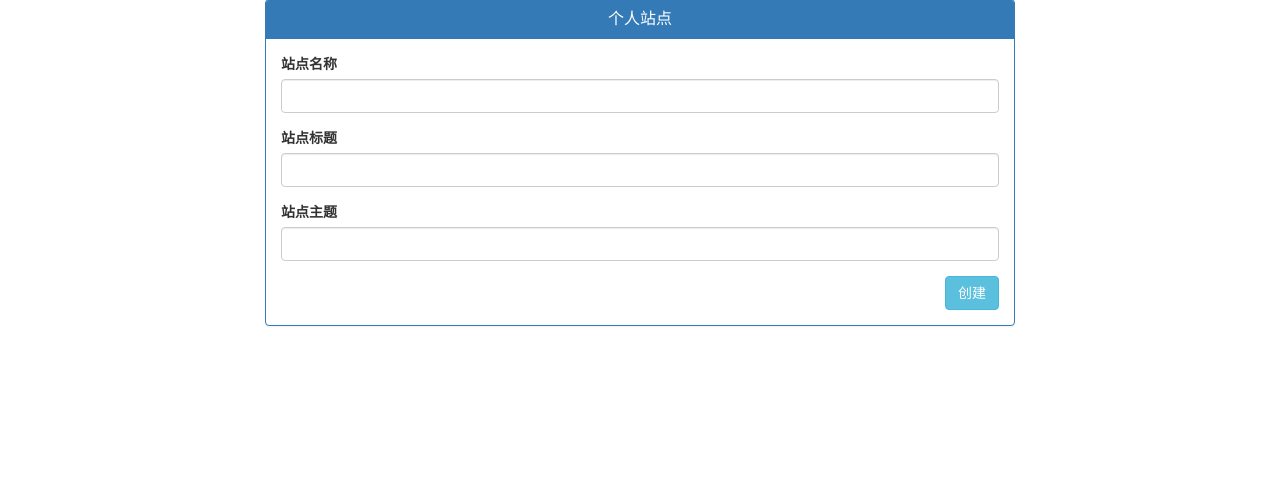
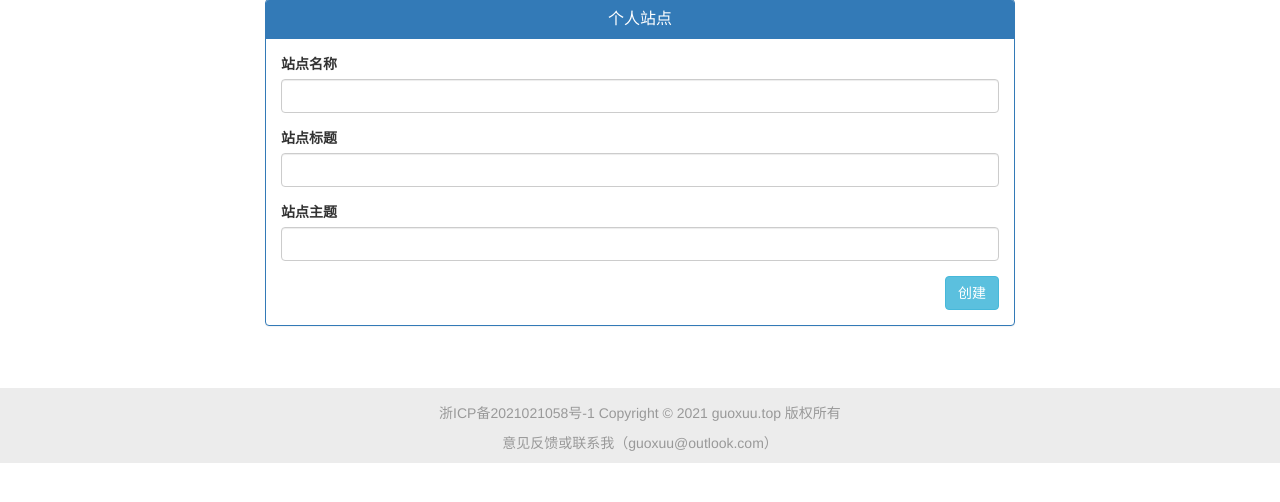
Before and after one commit to askeladd01/BBS, a Django app: page /blog/addsite/ in a window 1280 px wide. Shown: the part 73-575 px from the top of the page. Run offline with Django 3.2, Linux system fonts and the light colour scheme; parts of the project's set-up code (start-up, migrations or seed data) failed here and were passed over; some libraries are stand-ins or nearby versions.

Commit message:
备案信息

```diff
--- /dev/null
+++ b/static/base.css
@@ -0,0 +1,14 @@
+.footer {
+
+    margin-top: 3em;
+    background-color: rgb(236,236,236);
+    color: rgb(153,153,153);
+}
+.website-info {
+    text-align: center;
+    padding-top: 15px;
+    padding-bottom: 10px;
+}
+#last {
+    margin-bottom: 0;
+}
--- a/templates/base.html
+++ b/templates/base.html
@@ -6,6 +6,7 @@
 
     {% load static %}
     <link href="{% static '/bootstrap-3.4.1-dist/css/bootstrap.min.css' %}" rel="stylesheet">
+    <link rel="stylesheet" href="{% static '/base.css' %}">
     <script src="{% static '/jquery-3.6.0.min.js' %}"></script>
     <script src="{% static '/bootstrap-3.4.1-dist/js/bootstrap.min.js' %}"></script>
     {% block header %}{% endblock %}
@@ -63,6 +64,13 @@
 
 
 {% block content %}{% endblock %}
+
+<div class="footer">
+    <div class="website-info">
+        <p>浙ICP备2021021058号-1  Copyright &copy; 2021 guoxuu.top 版权所有</p>
+        <p id="last">意见反馈或联系我（guoxuu@outlook.com）</p>
+    </div>
+</div>
 
 {% block loginmodel %}
     <!--登录模态框-->
```
Also changed, not shown: static/home.css (line endings or trailing spaces).
